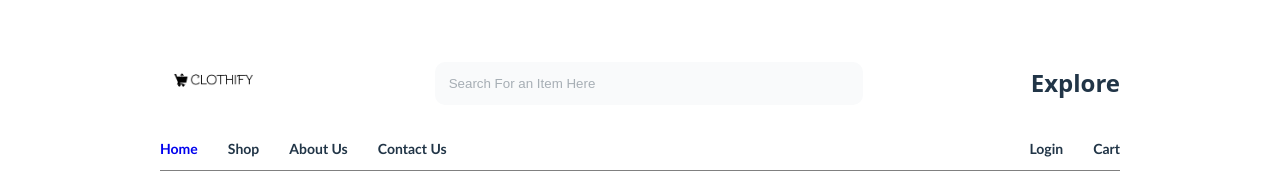
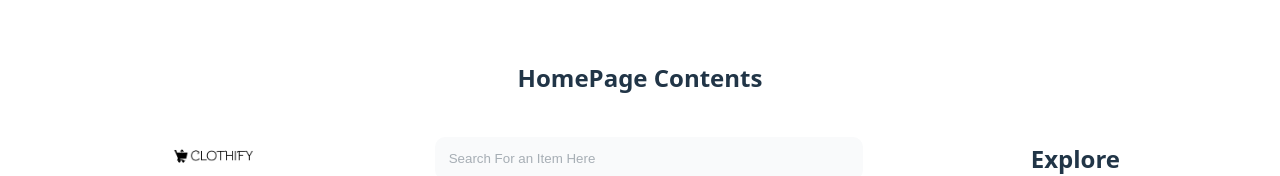
Before and after one commit to Maybemarc/Mern-E-Commerce, a React (Vite) app in the folder Frontend/e-commerce/: page / in a window 1280 px wide. Shown: the top 176 px of the page. Built offline with nearby package versions, Linux system fonts and the light colour scheme; no server answers.

Commit message:
minimal change

```diff
--- a/Frontend/e-commerce/src/pages/HomePage.jsx
+++ b/Frontend/e-commerce/src/pages/HomePage.jsx
@@ -10,6 +10,7 @@ import Card from "../components/Card";
 function HomePage() {
   return (
     <div>
+      <h2>HomePage Contents</h2>
       <Navbar />
       <Index />
       <FeaturedProducts />
```
